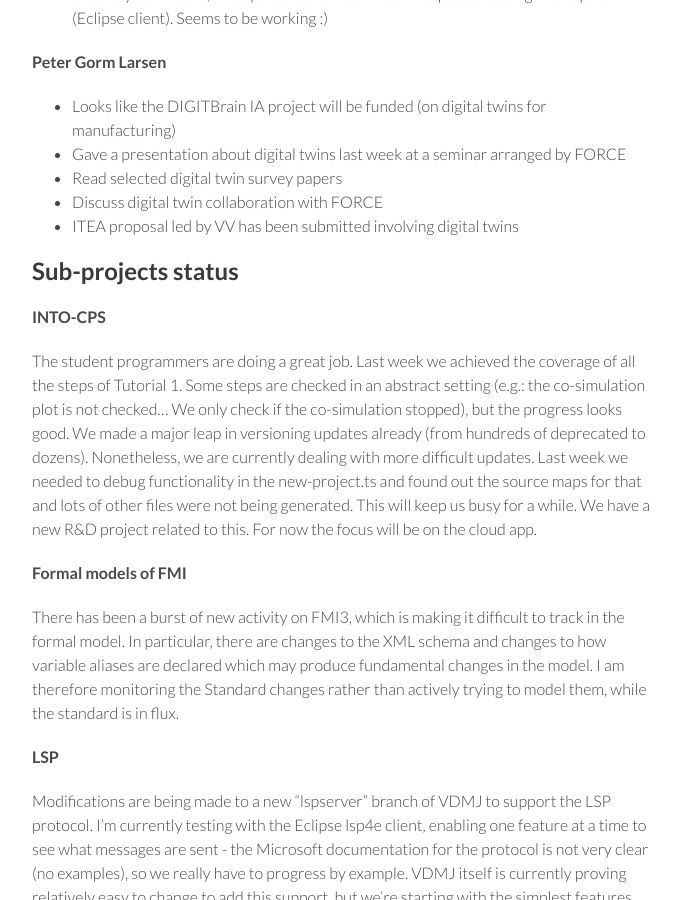
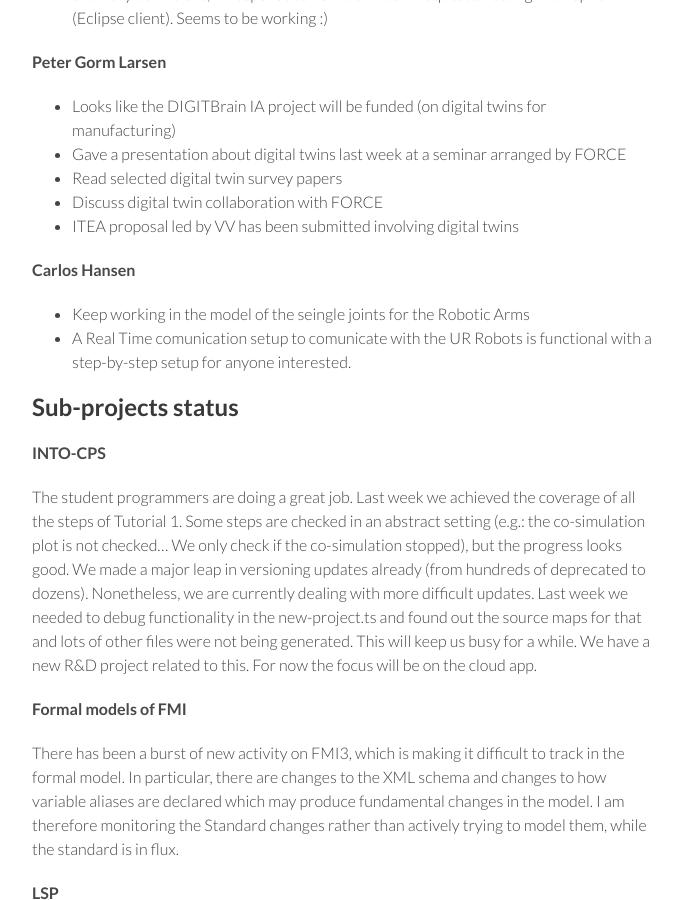
Before and after one commit to digitaltwincentre/digitaltwincentre.github.io, a Jekyll site: the page built from _biweeklies/Biweekly-13.md, in a window 1280 px wide and 900 px high, scrolled down 747 px. Shown: the whole window, without its empty margins (418-1100 px from the left). Built offline with Jekyll 4.4.1, drawn with Linux system fonts in a browser that asks for light colours; nearby versions of some CDN libraries.

Commit message:
Update Biweekly-13.md

```diff
--- a/_biweeklies/Biweekly-13.md
+++ b/_biweeklies/Biweekly-13.md
@@ -41,6 +41,10 @@ date: 11 March 2020, 1030 CEST
 * Discuss digital twin collaboration with FORCE
 * ITEA proposal led by VV has been submitted involving digital twins
 
+#### Carlos Hansen
+* Keep working in the model of the seingle joints for the Robotic Arms
+* A Real Time comunication setup to comunicate with the UR Robots is functional with a step-by-step setup for anyone interested.
+
 ## Sub-projects status
 
 
```
